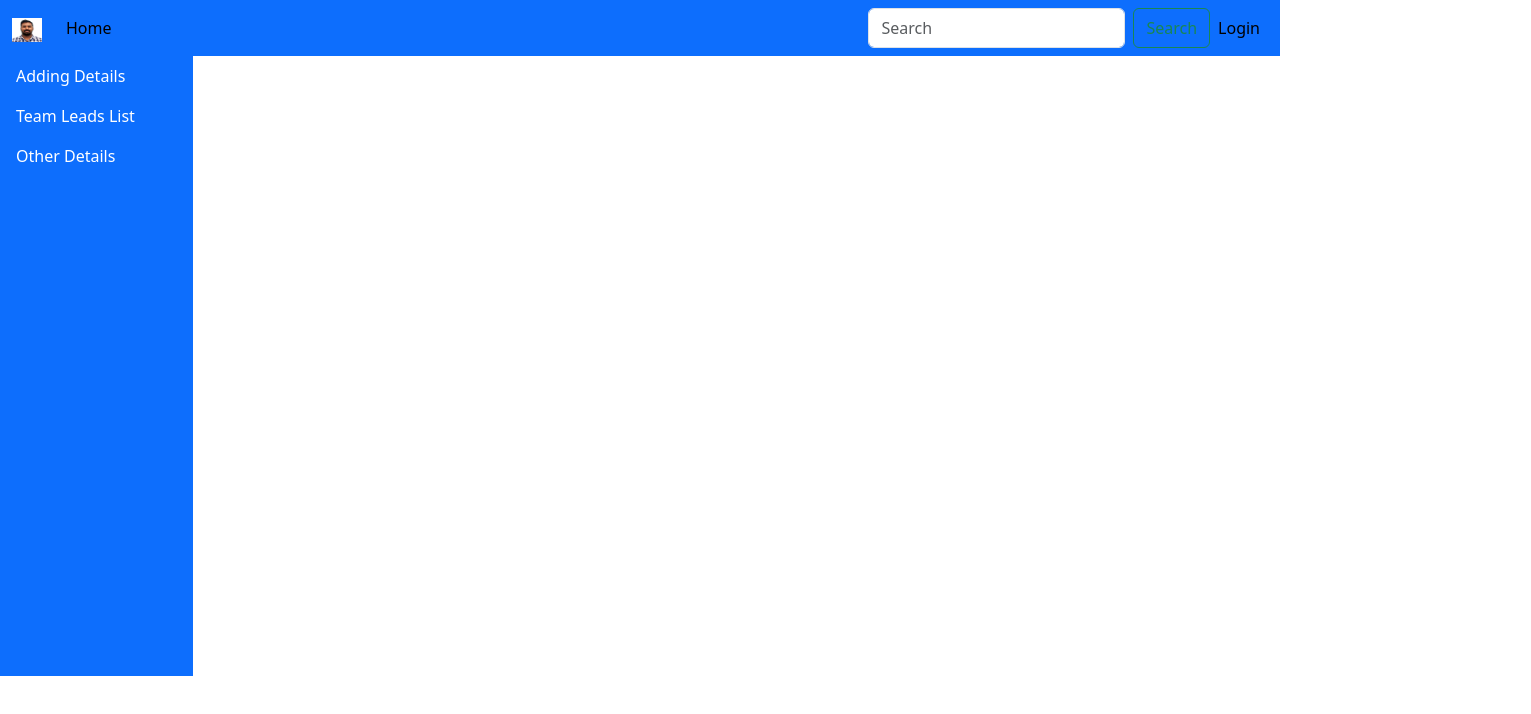
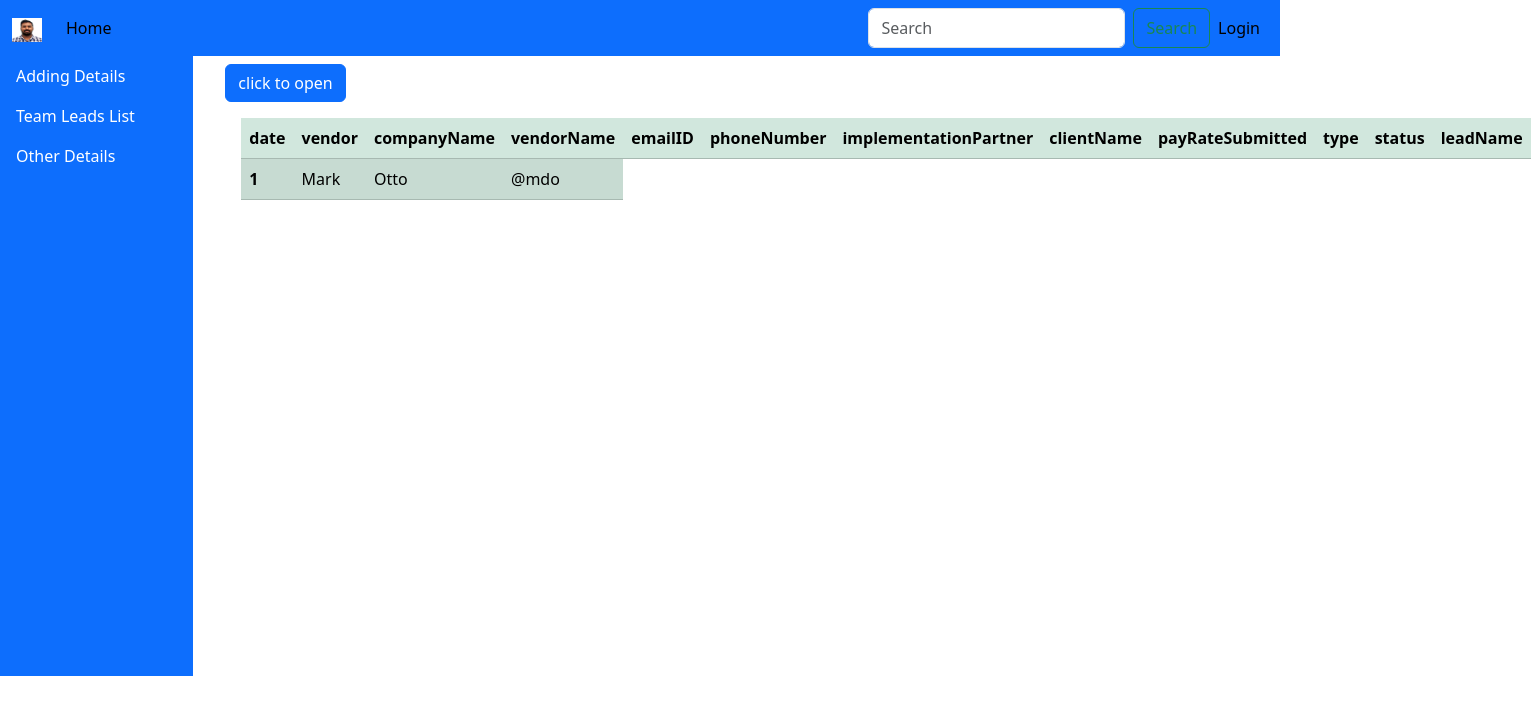
Before and after one commit to akshay1717111/trackingApplication, an Angular app: page /tracking in a window 1280 px wide. Before the commit this address led to /. Shown: the top 714 px of the page, 1531 px wide, since content can reach past the window. Built offline with nearby package versions, Linux system fonts and the light colour scheme.

Commit message:
add fucntionality and bootstrap model

```diff
--- a/angular.json
+++ b/angular.json
@@ -28,8 +28,7 @@
               "node_modules/bootstrap/dist/css/bootstrap.css",
               "src/styles.css"
             ],
-            "scripts": ["node_modules/bootstrap/dist/js/bootstrap.js",
-            "node_modules/chart.js/dist/chart.js"
+            "scripts": ["node_modules/bootstrap/dist/js/bootstrap.js"
           ]
           },
           "configurations": {
--- a/src/app/app-routing.module.ts
+++ b/src/app/app-routing.module.ts
@@ -1,8 +1,10 @@
 import { NgModule } from '@angular/core';
 import { RouterModule, Routes } from '@angular/router';
 import { LoginComponent } from './login/login.component';
+import { TrackingComponent } from './tracking/tracking.component';
 
-const routes: Routes = [{path:"login", component:LoginComponent}];
+
+const routes: Routes = [{path:"login", component:LoginComponent},{path:"tracking",component:TrackingComponent}];
 
 @NgModule({
   imports: [RouterModule.forRoot(routes)],
--- a/src/app/login/login.component.html
+++ b/src/app/login/login.component.html
@@ -1,15 +1,17 @@
 <div class="d-flex align-items-center justify-content-center">
 <form>
-    <div class="mb-3">
-      <label for="exampleInputEmail1" class="form-label">Email address</label>
-      <input type="email" class="form-control" name="emailid" [(ngModel)]="loginDetails.email"  aria-describedby="emailHelp">
-      <div id="emailHelp" class="form-text">We'll never share your email with anyone else.</div>
-    </div>
-    <div class="mb-3">
-      <label for="exampleInputPassword1" class="form-label">Password</label>
-      <input type="password" class="form-control" name="password"  [(ngModel)]="loginDetails.password">
-    </div>
-
-    <button type="submit" class="btn btn-primary" (onclick)="login()">Submit</button>
-  </form>
+  <div class="form-group">
+    <label for="exampleInputEmail1">Email address</label>
+    <input type="email" class="form-control" id="exampleInputEmail1" name="email"  [(ngModel)]="loginDetails.email"  aria-describedby="emailHelp" placeholder="Enter email">
+    <small id="emailHelp" class="form-text text-muted">We'll never share your email with anyone else.</small>
+  </div>
+  <div class="form-group mt-3">
+    <label for="exampleInputPassword1">Password</label>
+    <input type="password" class="form-control" id="exampleInputPassword1" name="password" [(ngModel)]="loginDetails.password"  placeholder="Password">
+  </div>
+  <div class="form-group form-check">
+    <input type="checkbox" class="form-check-input" id="exampleCheck1">
+  </div>
+  <button type="submit" class="btn btn-primary" (click)="login()">Submit</button>
+</form>
 </div>
--- a/src/app/login/login.component.ts
+++ b/src/app/login/login.component.ts
@@ -1,4 +1,5 @@
-import { Component } from '@angular/core';
+import { Component,EventEmitter, Input, Output } from '@angular/core';
+import { Router } from '@angular/router';
 
 @Component({
   selector: 'app-login',
@@ -6,11 +7,27 @@ import { Component } from '@angular/core';
   styleUrls: ['./login.component.css']
 })
 export class LoginComponent {
-  loginDetails={
-    email:"",
-    password:""
+
+@Input() sendLoginvalue=new EventEmitter<boolean>();
+constructor(private router: Router){}
+ loginDetails={
+  email:'',
+  password:''
+}
+
+
+  login(){
+    if (this.loginDetails.email === 'a@a.com' &&
+    this.loginDetails.password === '12345') {
+     this.router.navigate(['/tracking'])
+
+
+  } else {
+
+   alert('InValid details!!!')
   }
-  login(){
-    console.log(this.loginDetails);
+
   }
- }
+
+
+}
--- /dev/null
+++ b/src/app/tracking/tracking.component.html
@@ -0,0 +1,58 @@
+<div class="m-2">
+<button type="button" class="btn btn-primary" (click)="openModal()">click to open</button>
+
+
+    <div class="modal" tabindex="-1" role="dialog"  [ngStyle]="{'display':display}">
+         <div class="modal-dialog" role="document">
+               <div class="modal-content">
+                     <div class="modal-header">
+                           <h4 class="modal-title">Details</h4>
+                           <button type="button" class="close" aria-label="Close" (click)="onCloseHandled()"><span aria-hidden="true">&times;</span></button>
+                         </div>
+                <div class="modal-body">
+                         <label>Date:</label>
+                         <input type="text" [(ngModel)]="trackingInfo.date">
+                         </div>
+                     <div class="modal-footer">
+                        <div class="row">
+                            <div class="col-6 col-xs-6 col-lg-6">
+                        <button type="button" class="btn btn-success" (click)="filledDetails()" >Submit</button>
+                    </div>
+                    <div class="col-6 col-xs-6 col-lg-6">
+                           <button type="button" class="btn btn-default" (click)="onCloseHandled()" >Close</button>
+                         </div>
+                        </div>
+                     </div>
+            </div>
+             </div>
+ </div>
+
+
+
+<table class="table table-success table-striped m-3">
+    <thead>
+      <tr>
+        <th scope="col">date</th>
+        <th scope="col">vendor</th>
+        <th scope="col">companyName</th>
+        <th scope="col">vendorName</th>
+        <th scope="col">emailID</th>
+        <th scope="col">phoneNumber</th>
+        <th scope="col">implementationPartner</th>
+        <th scope="col">clientName</th>
+        <th scope="col">payRateSubmitted</th>
+        <th scope="col">type</th>
+        <th scope="col">status</th>
+        <th scope="col">leadName</th>
+      </tr>
+    </thead>
+    <tbody>
+      <tr>
+        <th scope="row">1</th>
+        <td>Mark</td>
+        <td>Otto</td>
+        <td>@mdo</td>
+      </tr>
+    </tbody>
+  </table>
+</div>
--- /dev/null
+++ b/src/app/tracking/tracking.component.ts
@@ -0,0 +1,41 @@
+import { Component } from '@angular/core';
+
+@Component({
+  selector: 'app-tracking',
+  templateUrl: './tracking.component.html',
+  styleUrls: ['./tracking.component.css']
+})
+
+export class TrackingComponent {
+ display = "none";
+  ngOnInit() {
+   }
+openModal() {
+    this.display = "block";
+  }
+  onCloseHandled() {
+    this.display = "none";
+  }
+  totalData: any[] = [];
+  trackingInfo: any ={
+      date:"",
+      vendor:"",
+      companyName:"",
+      vendorName:"",
+      emailID:"",
+      phoneNumber:"",
+      implementationPartner:"",
+      clientName:"",
+      payRateSubmitted:"",
+      type:"",
+      status:"",
+      leadName:""
+    }
+    filledDetails(){
+      this.totalData.push(this.trackingInfo);
+      console.log(this.totalData);
+
+      this.display = "none";
+}
+
+}
```
Also changed, not shown: src/app/app.module.ts (+5 -3 lines), src/app/tracking/tracking.component.css (added), 1 other file (tests, documents, lock files or other folders).
